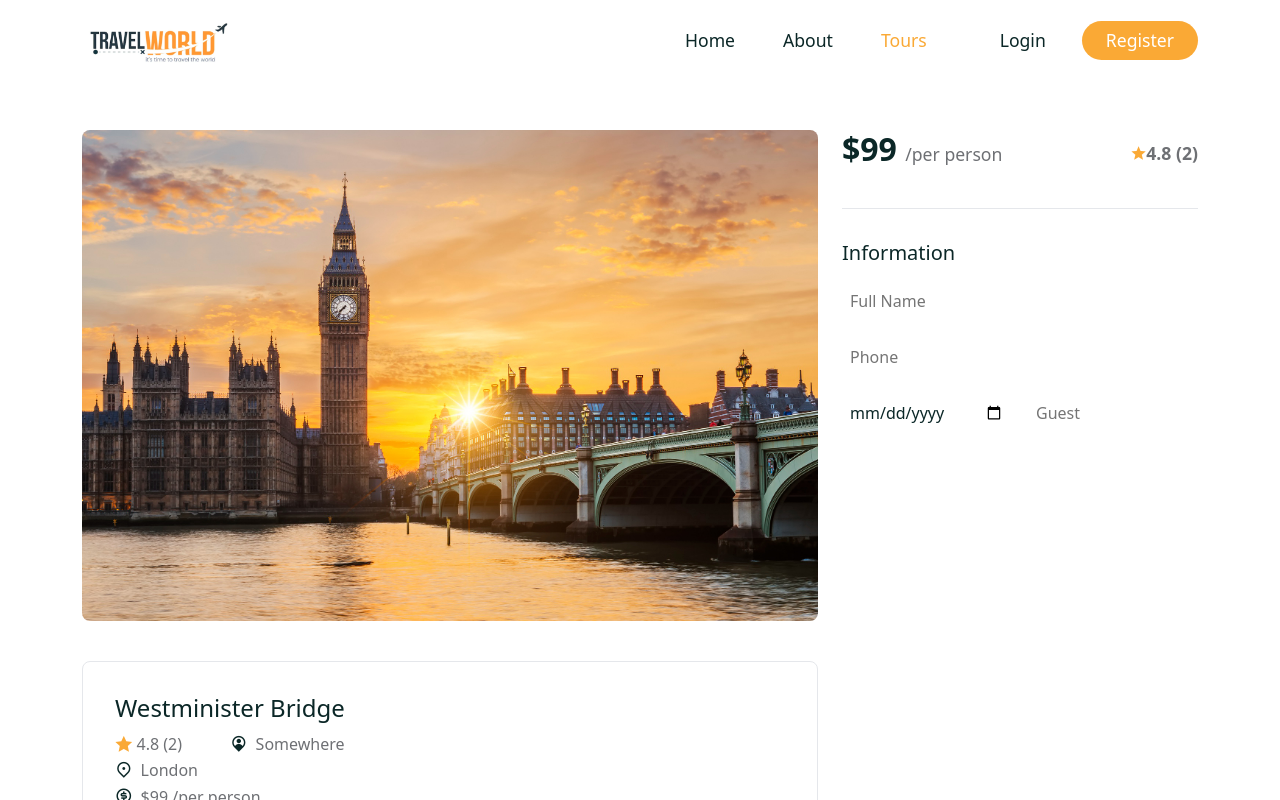
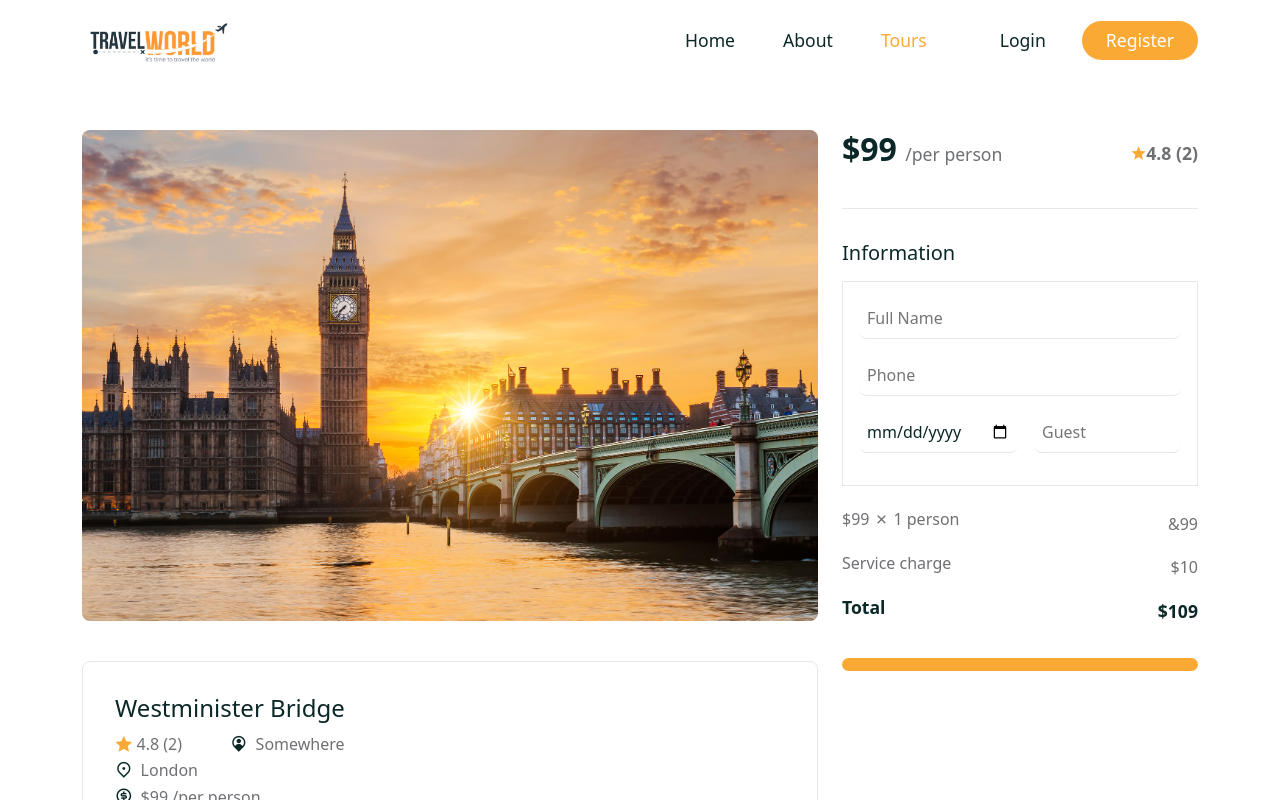
Before and after one commit to aakashrajawat00/web-project, a React (Create React App) app in the folder frontend/: page /tours/01 in a window 1280 px wide. Shown: the top 800 px of the page. Built offline with nearby package versions, Linux system fonts and the light colour scheme; a web font is replaced by a local one.

Commit message:
bookings page is taking inputs

```diff
--- a/frontend/src/components/Booking/Booking.jsx
+++ b/frontend/src/components/Booking/Booking.jsx
@@ -1,13 +1,32 @@
-import React from "react";
+import React,{useState} from "react";
 import './booking.css'
 import { Form, FormGroup, ListGroup, ListGroupItem, Button } from "reactstrap";
 
 const Booking = ({tour, avgRating }) => {
 
-    const {price, reviews} = tour
+    const {price, reviews} = tour;
+
+    const [credentials, setcredentials] = useState({
+        userId: '01' ,
+        userEmail: 'example@gmail.com' ,
+        fullName: '',
+        phone: '',
+        guestSize: 1,
+        bookAt:''
 
 
-    const handleChange = e => {};
+    })
+
+
+    const handleChange = e => {
+        setcredentials(prev=>({...prev, [e.target.id]:e.target.value}))
+
+    };
+
+    const handleClick = e=>{
+        e.preventDefault()
+        console.log(credentials);
+    }
     return (
     <div className="bookings">
         <div className="booking__top d-flex align-items-center
@@ -22,7 +41,7 @@ const Booking = ({tour, avgRating }) => {
 
         <div className="booking__form">
             <h5>Information</h5>
-            <Form className="booking__info-form">
+            <Form className="booking__info-form" onSubmit={{handleClick}}>
                 <FormGroup>
                     <input type="text" placeholder="Full Name" id="fullName"
                     required onChange={handleChange}/>
@@ -39,6 +58,27 @@ const Booking = ({tour, avgRating }) => {
                 </FormGroup>
             </Form>
         </div>
+        <div className="booking__bottom">
+            <ListGroup>
+                <ListGroupItem className="border-0 px-0">
+                    <h5 className="d-flex align-items-center gap-1">
+                        ${price} <i class='ri-close-line'></i>1 person</h5>
+                    <span> &{price}</span>
+
+                </ListGroupItem>
+                <ListGroupItem className="border-0 px-0">
+                    <h5>Service charge</h5>
+                    <span> $10</span>
+
+                </ListGroupItem>
+                <ListGroupItem className="border-0 px-0 total">
+                    <h5>Total</h5>
+                    <span> $109</span>
+
+                </ListGroupItem>
+            </ListGroup>
+            <Button className="btn primary__btn w-100 mt-4" onClick={handleClick}></Button>
+        </div>
 
     </div>
     );
--- a/frontend/src/components/Booking/booking.css
+++ b/frontend/src/components/Booking/booking.css
@@ -48,8 +48,41 @@
     border-radius: .5rem;
     color: var(--heading-color);
     font-size: 1rem;
+    border: none;
     border-bottom: 1px solid rgb(229, 231,235);
-    border: none;
+
 
 
 }
+
+.booking__form input:focus{
+    outline:none;
+}
+
+.booking__info-form{
+    padding: 1em;
+    border: 1px solid rgb(229, 231,235);
+}
+
+.booking__bottom li{
+    display: flex;
+    align-items: center;
+    justify-content: space-between;
+}
+
+.booking__bottom li h5,
+.booking__bottom li span {
+    font-size: 1rem;
+    color: var(--text-color);
+    font-weight: 500;
+}
+
+.booking__bottom{
+    margin-top: 1em;
+}
+
+.total h5, .total span{
+    color: var(--heading-color) !important;
+    font-weight: 700 !important;
+    font-size: 1.1rem !important;
+}
```
